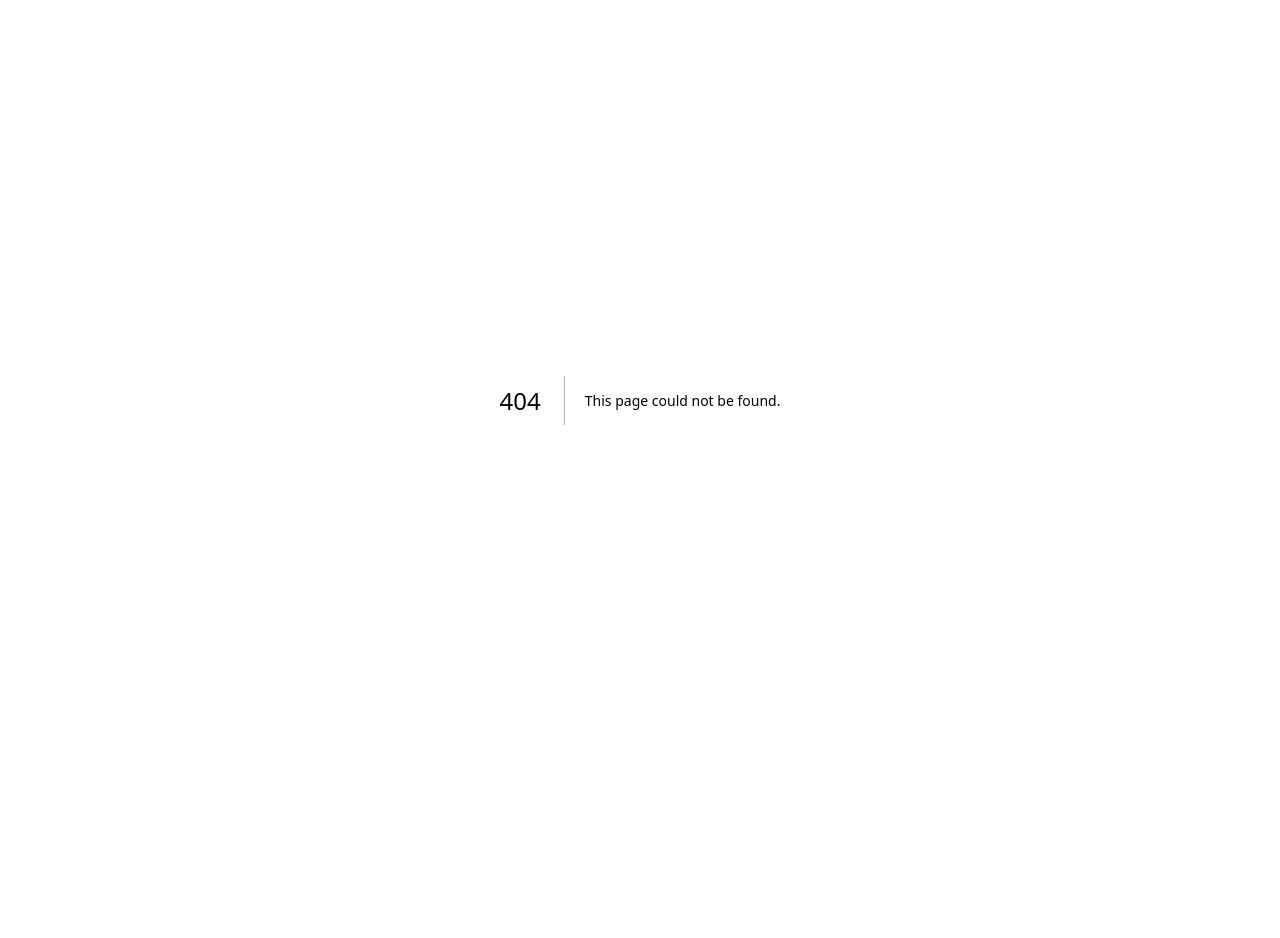
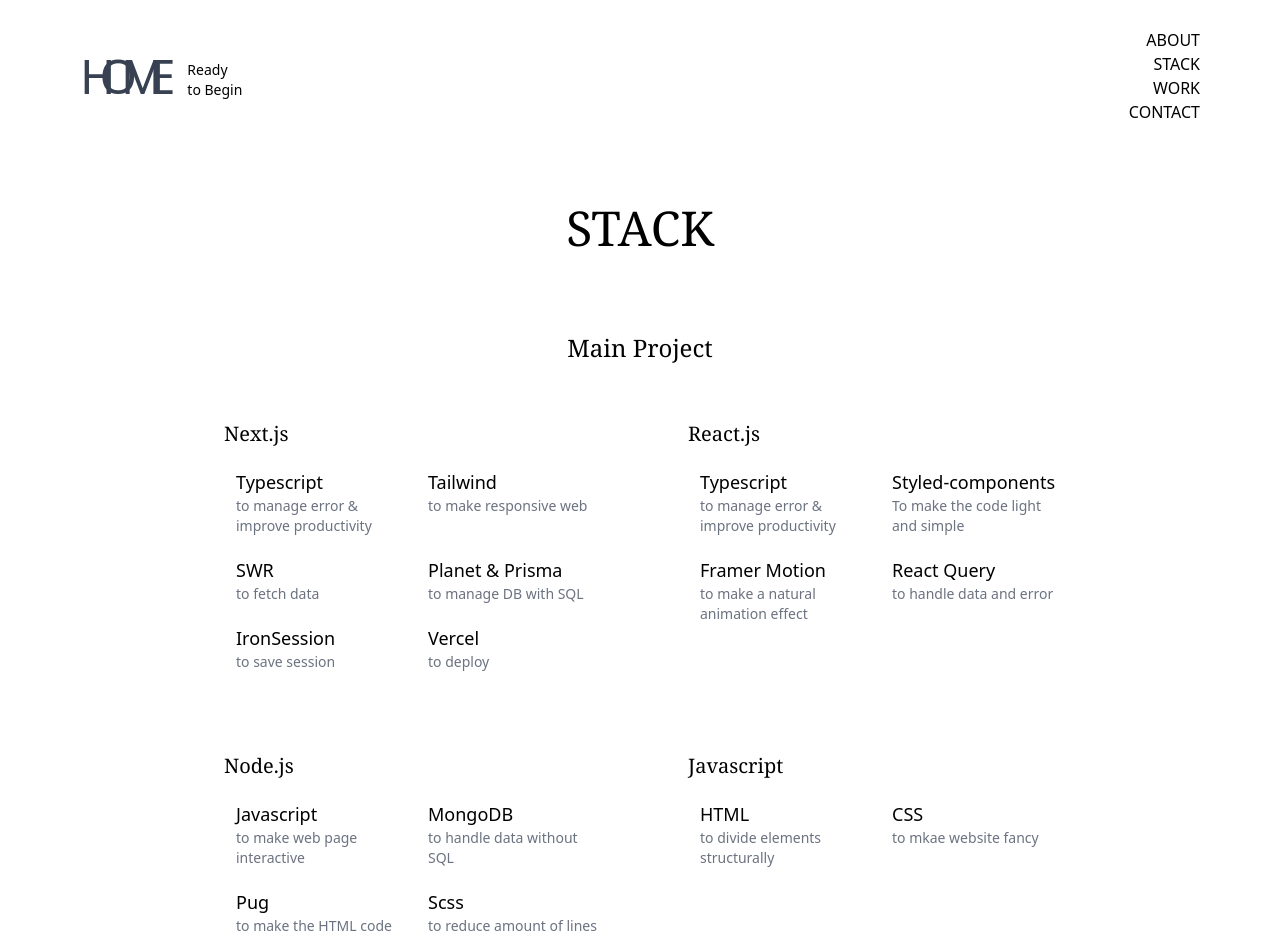
Before and after one commit to GEON1999/Profile, a Next.js app: page /stack in a window 1280 px wide. Before the commit this address had no page. Shown: the top 938 px of the page. Before the commit the page ends 800 px from the top, so only its background shows below. Built offline with nearby package versions, Linux system fonts and the light colour scheme.

Commit message:
HTML&CSS : Stack (before animation effect)

```diff
--- /dev/null
+++ b/pages/stack.tsx
@@ -0,0 +1,138 @@
+import Image from "next/image";
+import Layout from "../components/layout";
+
+export default function About() {
+  return (
+    <div>
+      <Layout />
+      <div className="felx justify-center text-center font-serif text-5xl mb-20">
+        STACK
+      </div>
+      <div className=" flex  mx-5 flex-col justify-center items-center">
+        <div className="text-2xl font-thin font-serif justify-items-start mb-14">
+          Main Project
+        </div>
+        <div className="md:grid md:grid-cols-2 flex flex-col  gap-20">
+          <div className=" space-y-5 w-96">
+            <div className="">
+              <span className="p-2 bg-white text-xl font-serif">Next.js</span>
+            </div>
+            <div className="grid grid-cols-2  items-start  ml-5 gap-5">
+              <span className="">
+                <h1 className="text-lg ">Typescript</h1>
+                <p className="text-sm text-gray-500">
+                  to manage error & improve productivity
+                </p>
+              </span>
+              <span>
+                <h1 className="text-lg">Tailwind</h1>
+                <p className="text-sm text-gray-500">to make responsive web</p>
+              </span>
+              <span className="">
+                <h1 className="text-lg">SWR</h1>
+                <p className="text-sm text-gray-500">to fetch data</p>
+              </span>
+              <span>
+                <h1 className="text-lg">Planet & Prisma</h1>
+                <p className="text-sm text-gray-500">to manage DB with SQL</p>
+              </span>
+              <span>
+                <h1 className="text-lg">IronSession</h1>
+                <p className="text-sm text-gray-500">to save session</p>
+              </span>
+              <span>
+                <h1 className="text-lg">Vercel</h1>
+                <p className="text-sm text-gray-500">to deploy</p>
+              </span>
+            </div>
+          </div>
+          <div className=" space-y-5 w-96">
+            <div className="">
+              <span className="p-2 bg-white text-xl font-serif">React.js</span>
+            </div>
+            <div className="grid grid-cols-2  items-start  ml-5 gap-5">
+              <span className="">
+                <h1 className="text-lg ">Typescript</h1>
+                <p className="text-sm text-gray-500">
+                  to manage error & improve productivity
+                </p>
+              </span>
+              <span>
+                <h1 className="text-lg">Styled-components</h1>
+                <p className="text-sm text-gray-500">
+                  To make the code light and simple
+                </p>
+              </span>
+              <span className="">
+                <h1 className="text-lg">Framer Motion</h1>
+                <p className="text-sm text-gray-500">
+                  to make a natural animation effect
+                </p>
+              </span>
+              <span>
+                <h1 className="text-lg">React Query</h1>
+                <p className="text-sm text-gray-500">
+                  to handle data and error
+                </p>
+              </span>
+            </div>
+          </div>
+          <div className=" space-y-5 w-96">
+            <div className="">
+              <span className="p-2 bg-white text-xl font-serif">Node.js</span>
+            </div>
+            <div className="grid grid-cols-2  items-start  ml-5 gap-5">
+              <span className="">
+                <h1 className="text-lg ">Javascript</h1>
+                <p className="text-sm text-gray-500">
+                  to make web page interactive
+                </p>
+              </span>
+              <span>
+                <h1 className="text-lg">MongoDB</h1>
+                <p className="text-sm text-gray-500">
+                  to handle data without SQL
+                </p>
+              </span>
+              <span className="">
+                <h1 className="text-lg">Pug</h1>
+                <p className="text-sm text-gray-500">
+                  to make the HTML code simple
+                </p>
+              </span>
+              <span>
+                <h1 className="text-lg">Scss</h1>
+                <p className="text-sm text-gray-500">
+                  to reduce amount of lines in its code
+                </p>
+              </span>
+              <span>
+                <h1 className="text-lg">Heroku</h1>
+                <p className="text-sm text-gray-500">to deploy</p>
+              </span>
+            </div>
+          </div>
+          <div className=" space-y-5 w-96">
+            <div className="">
+              <span className="p-2 bg-white text-xl font-serif">
+                Javascript
+              </span>
+            </div>
+            <div className="grid grid-cols-2  items-start  ml-5 gap-5">
+              <span className="">
+                <h1 className="text-lg ">HTML</h1>
+                <p className="text-sm text-gray-500">
+                  to divide elements structurally
+                </p>
+              </span>
+              <span>
+                <h1 className="text-lg">CSS</h1>
+                <p className="text-sm text-gray-500">to mkae website fancy</p>
+              </span>
+            </div>
+          </div>
+        </div>
+      </div>
+    </div>
+  );
+}
```
